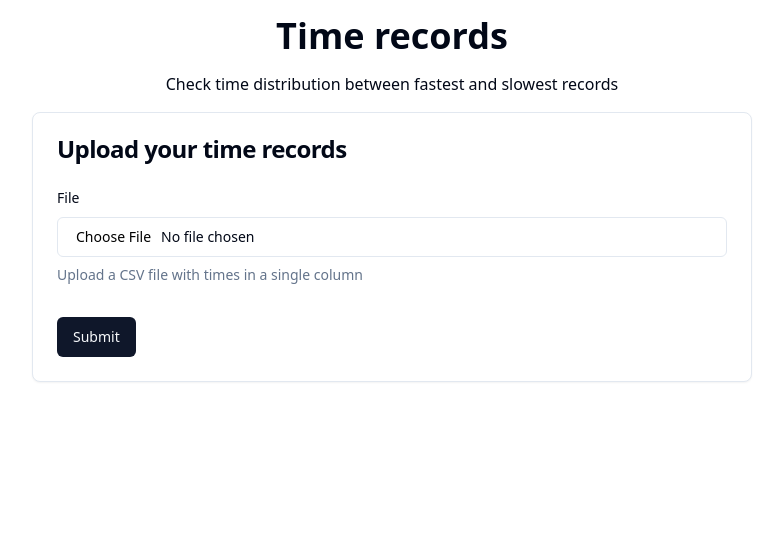
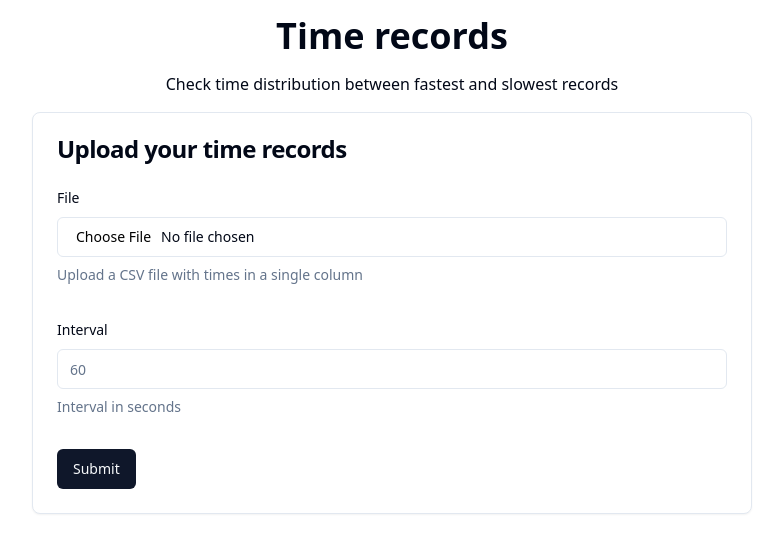
Before and after one commit to Miguelo0098/time-charts, a React (Vite) app: page / in a window 1280 px wide. Shown: the top 552 px of the page, without its empty margins (248-1031 px from the left). Built offline with nearby package versions, Linux system fonts and the light colour scheme.

Commit message:
feat: add interval input to data form

```diff
--- a/src/App.tsx
+++ b/src/App.tsx
@@ -3,7 +3,7 @@ import { TimeRecordChart } from "./components/partials/TimeRecordChart";
 import { useTimeRecordsStore } from "./hooks/useTimeRecordsStore";
 
 function App() {
-  const { timeRecords } = useTimeRecordsStore();
+  const { timeRecords, interval } = useTimeRecordsStore();
 
   return (
     <main className="w-full p-4 flex flex-col items-center gap-y-4">
@@ -14,7 +14,7 @@ function App() {
       </section>
       {timeRecords && (
         <section className="w-full max-w-[720px]">
-          <TimeRecordChart timeRecords={timeRecords} />
+          <TimeRecordChart timeRecords={timeRecords} interval={interval} />
         </section>
       )}
     </main>
--- a/src/components/partials/CSVForm.tsx
+++ b/src/components/partials/CSVForm.tsx
@@ -15,15 +15,17 @@ import { Button } from "../ui/button";
 import { Card, CardContent, CardHeader, CardTitle } from "../ui/card";
 import { useTimeRecordsStore } from "@/hooks/useTimeRecordsStore";
 import { stringToSeconds } from "@/utils/timeParser";
+import { DEFAULT_INTERVAL } from "@/constants/defaultInterval";
 
 const formSchema = z.object({
   file: z.instanceof(File),
+  interval: z.coerce.number().int().positive().default(DEFAULT_INTERVAL),
 });
 
 type FormSchema = z.infer<typeof formSchema>;
 
 export function CSVForm() {
-  const { setRecords } = useTimeRecordsStore();
+  const { setRecords, setInterval } = useTimeRecordsStore();
 
   const form = useForm<FormSchema>({
     resolver: zodResolver(formSchema),
@@ -38,6 +40,7 @@ export function CSVForm() {
       .filter((line) => timeRegex.test(line))
       .map((line) => line.match(timeRegex)![0]);
     setRecords(validTimes.map(stringToSeconds).sort());
+    setInterval(values.interval);
   }
 
   return (
@@ -73,6 +76,25 @@ export function CSVForm() {
                 </FormItem>
               )}
             />
+            <FormField
+              control={form.control}
+              name="interval"
+              render={({ field }) => (
+                <FormItem>
+                  <FormLabel>Interval</FormLabel>
+                  <FormControl>
+                    <Input
+                      {...field}
+                      type="number"
+                      placeholder={`${DEFAULT_INTERVAL}`}
+                      min={1}
+                    />
+                  </FormControl>
+                  <FormDescription>Interval in seconds</FormDescription>
+                  <FormMessage />
+                </FormItem>
+              )}
+            />
             <Button type="submit">Submit</Button>
           </form>
         </Form>
--- a/src/components/partials/TimeRecordChart.tsx
+++ b/src/components/partials/TimeRecordChart.tsx
@@ -11,12 +11,11 @@ import {
 
 type Props = {
   timeRecords: number[];
+  interval: number;
 };
 
-const INTERVAL = 60;
-
-export function TimeRecordChart({ timeRecords }: Props) {
-  const data = classifyTimeRecords(timeRecords, INTERVAL);
+export function TimeRecordChart({ timeRecords, interval }: Props) {
+  const data = classifyTimeRecords(timeRecords, interval);
 
   return (
     <Card>
--- /dev/null
+++ b/src/constants/defaultInterval.ts
@@ -0,0 +1 @@
+export const DEFAULT_INTERVAL = 60;
--- a/src/hooks/useTimeRecordsStore.ts
+++ b/src/hooks/useTimeRecordsStore.ts
@@ -1,12 +1,17 @@
+import { DEFAULT_INTERVAL } from "@/constants/defaultInterval";
 import { create } from "zustand";
 
 type TimeRecordsStore = {
   timeRecords?: number[];
+  interval: number;
   setRecords: (records: number[]) => void;
   clearRecords: () => void;
+  setInterval: (interval: number) => void;
 };
 
 export const useTimeRecordsStore = create<TimeRecordsStore>()((set) => ({
+  interval: DEFAULT_INTERVAL,
   setRecords: (records: number[]) => set({ timeRecords: records }),
   clearRecords: () => set({ timeRecords: [] }),
+  setInterval: (interval: number) => set({ interval }),
 }));
```
